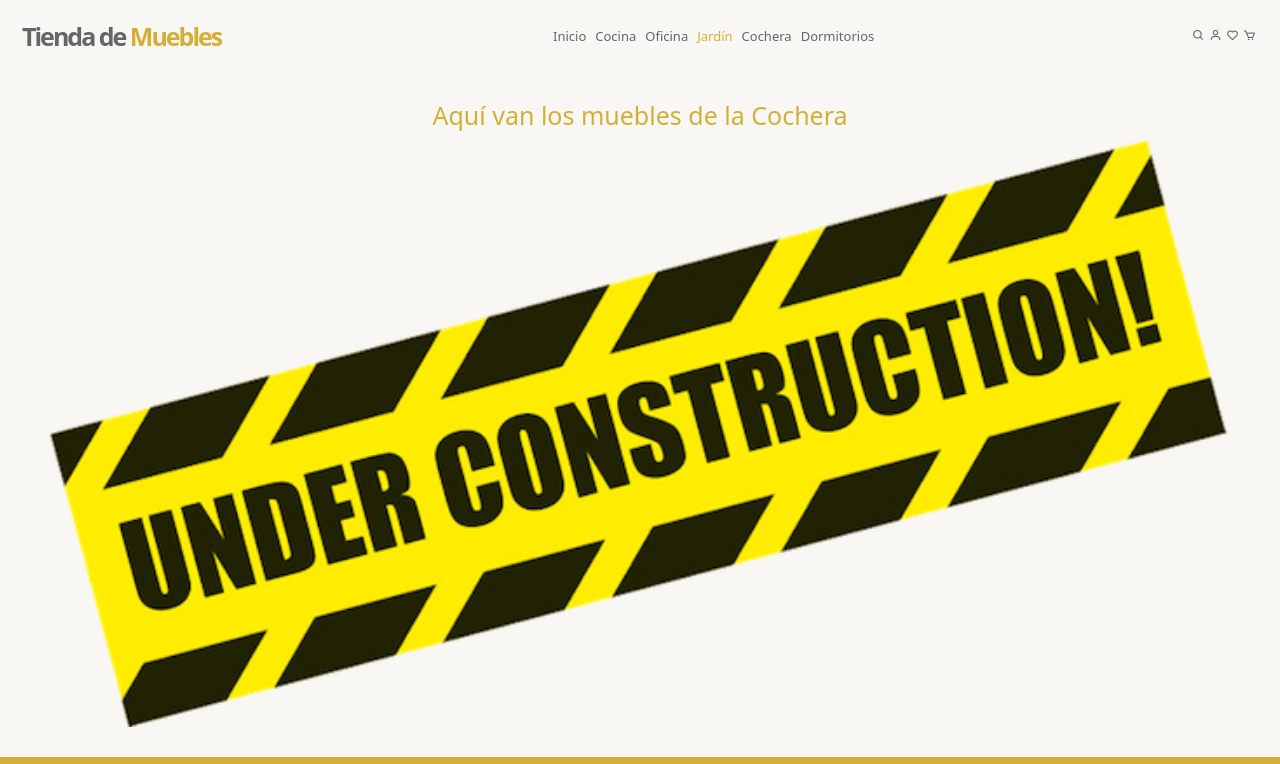
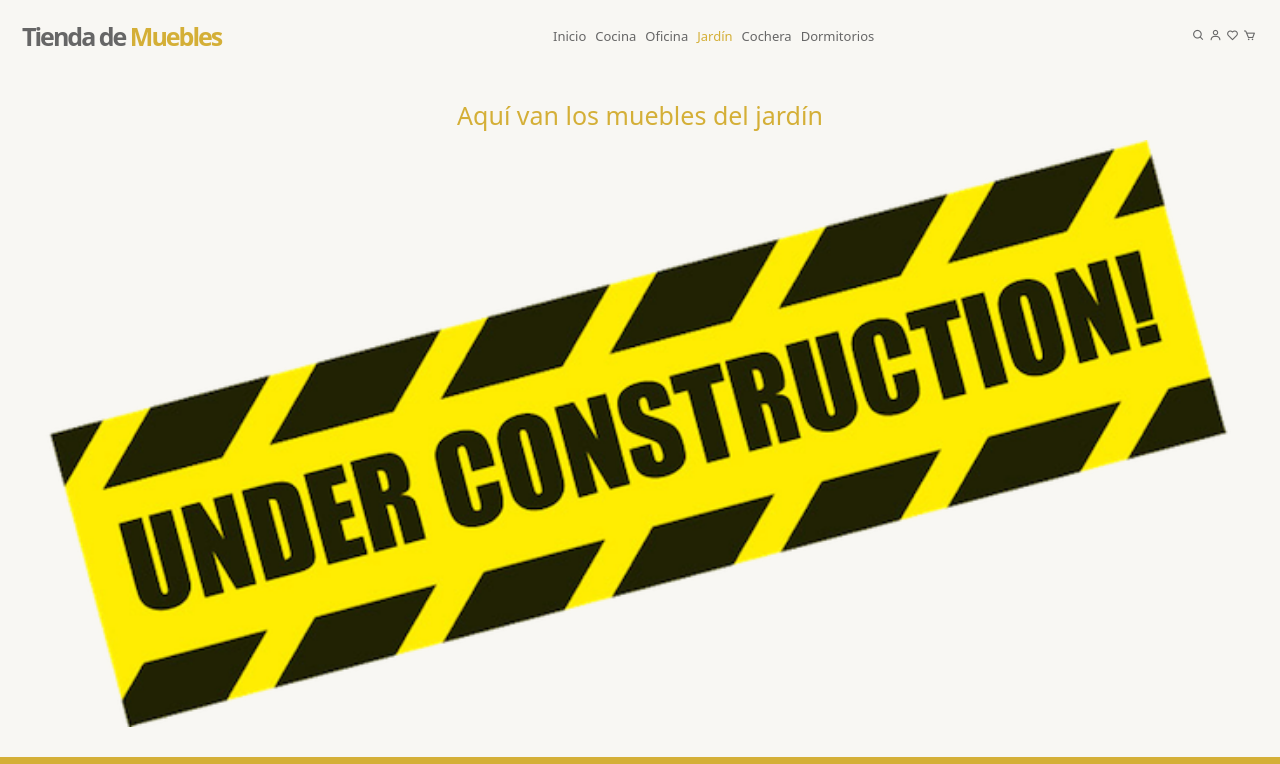
Before and after one commit to Dexteroso/FrontEnd-Fundamentals, a plain HTML site: page 04_jardin.html in a window 1280 px wide. Shown: the top 764 px of the page. Drawn offline with nearby package versions, Linux system fonts and the light colour scheme.

Commit message:
Corrección de texto en páginas de jardín y cochera

```diff
--- a/04_jardin.html
+++ b/04_jardin.html
@@ -72,7 +72,7 @@
         </nav>
     </header>
     <main>
-<h2>Aquí van los muebles de la Cochera</h2>
+<h2>Aquí van los muebles del jardín</h2>
 <img src="Images/pngimg.com - under_construction_PNG18.png" alt="">
 
 <script>
```
Also changed, not shown: 05_cochera.html (+1 -1 lines).
